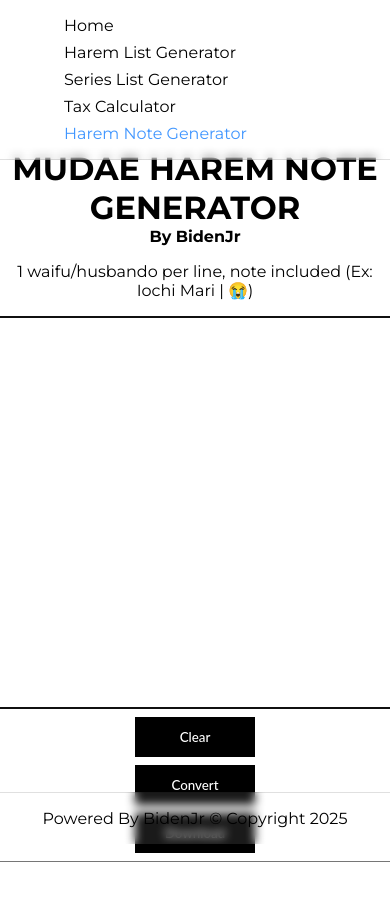
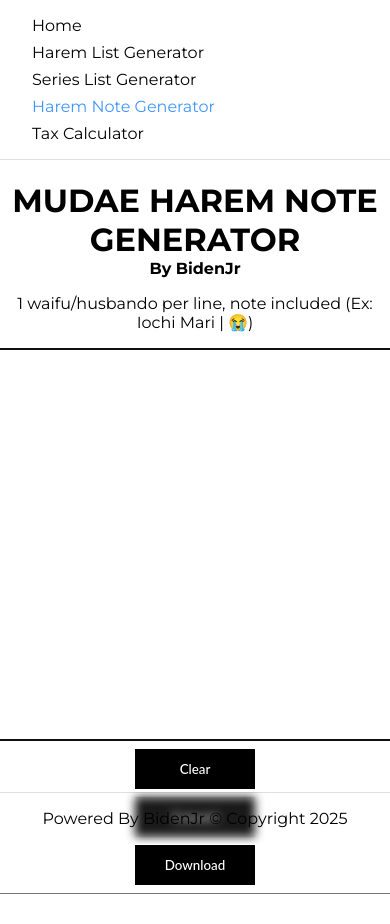
Before and after one commit to HungNguyenBa1811/mudae-utils, a Next.js app: page /mudaenote in a window 390 px wide. Shown: the top 924 px of the page. Built offline with nearby package versions, Linux system fonts and the light colour scheme.

Commit message:
navigation & UI fix

```diff
--- a/app/globals.css
+++ b/app/globals.css
@@ -42,7 +42,7 @@
         text-align: center;
         text-decoration: none;
         color: black;
-        padding: 0.25rem 2rem;
+        padding: 0.25rem 4rem;
         border: 1px solid black;
         border-radius: 0.25rem;
         transition: 0.1s all ease-in-out;
@@ -148,7 +148,7 @@
         padding: 1rem 0;
         width: 100%;
         border-top: 1px solid rgb(0 0 0 / 12%);
-        position: absolute;
+        position: fixed;
         bottom: 0;
         text-align: center;
         z-index: 2;
@@ -157,7 +157,8 @@
 
 @media (max-width: 768px) {
     .wrapper {
-        padding-top: 8rem;
+        padding-top: 10rem;
+        padding-bottom: 6rem;
     }
     .main {
         flex-direction: column;
@@ -165,6 +166,7 @@
     .nav-bar .nav-list {
         flex-direction: column;
         align-items: flex-start;
+        padding-left: 2rem;
         gap: 0.5rem;
     }
 }
--- a/app/navigation.js
+++ b/app/navigation.js
@@ -10,8 +10,8 @@
         { name: 'Home', path: '/' },
         { name: 'Harem List Generator', path: '/mudaelistharem' },
         { name: 'Series List Generator', path: '/mudaelistseries' },
+        { name: 'Harem Note Generator', path: '/mudaenote' },
         { name: 'Tax Calculator', path: '/mudaetax' },
-        { name: 'Harem Note Generator', path: '/mudaenote' },
     ];
     return (
         <>
--- a/app/page.js
+++ b/app/page.js
@@ -5,8 +5,8 @@
     const linkItems = [
         { name: 'Harem List Generator', path: '/mudaelistharem' },
         { name: 'Series List Generator', path: '/mudaelistseries' },
+        { name: 'Harem Note Generator', path: '/mudaenote' },
         { name: 'Tax Calculator', path: '/mudaetax' },
-        { name: 'Harem Note Generator', path: '/mudaenote' },
     ];
 
     return (
```
